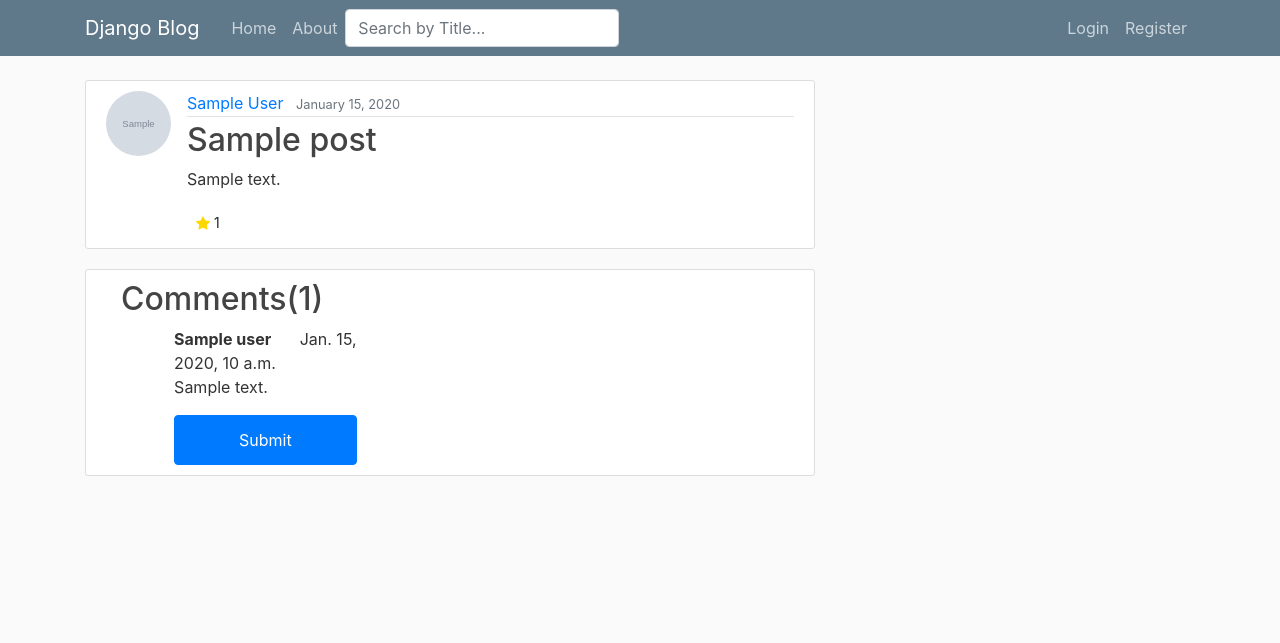
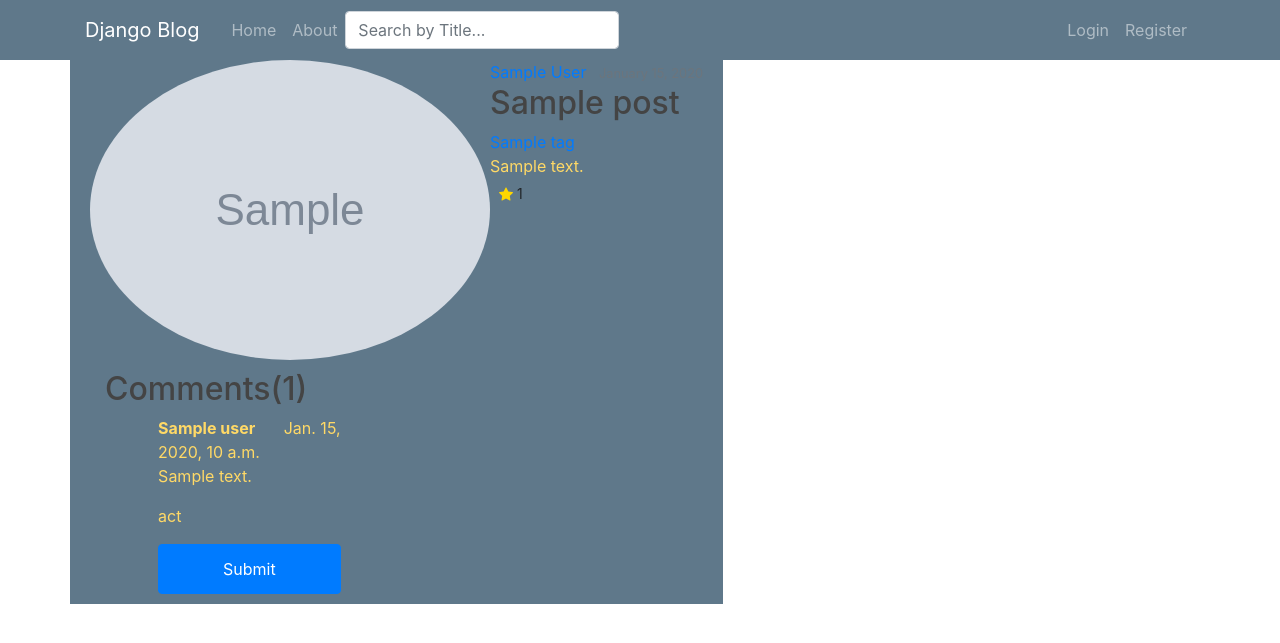
Before and after one commit to sglambert/django_project, a Django app: template blogs_app/templates/blogs_app/post_detail.html in a window 1280 px wide. Shown: the top 643 px of the page. Run offline with Django 3.2, Linux system fonts and the light colour scheme; the template is opened without the code that fills it: most values are stand-ins (such as "Sample title", 1, 10 or a date in 2020); grey boxes marked "Sample" are stand-in pictures; some libraries are stand-ins or nearby versions.

Commit message:
Added post tagging functionality. Users can now add tags to their posts. Clicking on a tag on the home page will also show all posts with that tag. Also started making some changes to styling via CSS and Bootstrap.

```diff
--- a/blogs_app/static/blogs_app/main.css
+++ b/blogs_app/static/blogs_app/main.css
@@ -1,84 +1,65 @@
 body {
   background: #fafafa;
   color: #333333;
-  margin-top: 5rem;
+}
+
+#nav {
+   height: 60px;
+}
+
+#testing {
+  padding-top: 60px;
+}
+
+@media (max-width: 979px) {
+  body {
+    padding-top: 0px;
+  }
 }
 
 h1, h2, h3, h4, h5, h6 {
   color: #444444;
 }
 
-ul {
-  margin: 0;
-}
 
 .bg-steel {
   background-color: #5f788a;
 }
 
+/* Color of text inside posts */
+.media.content-section {
+  color: #ffd966;
+  padding-top: 0px;
+}
+
 .site-header .navbar-nav .nav-link {
-  color: #cbd5db;
+  color: #ffd966;
 }
 
 .site-header .navbar-nav .nav-link:hover {
-  color: #ffffff;
+  color: #ffd966;
 }
 
 .site-header .navbar-nav .nav-link.active {
-  font-weight: 500;
+  font-weight: 50;
 }
 
 .content-section {
-  background: #ffffff;
+  background: #5f788a;
   padding: 10px 20px;
-  border: 1px solid #dddddd;
-  border-radius: 3px;
-  margin-bottom: 20px;
 }
 
+/* Color of post title */
 .article-title {
   color: #444444;
 }
 
 a.article-title:hover {
-  color: #428bca;
-  text-decoration: none;
+  color: ##ffd966;
 }
 
-.article-content {
-  white-space: pre-line;
-}
-
-.article-img {
-  height: 65px;
-  width: 65px;
-  margin-right: 16px;
-}
-
-.article-metadata {
-  padding-bottom: 1px;
-  margin-bottom: 4px;
-  border-bottom: 1px solid #e3e3e3
-}
-
-.article-metadata a:hover {
-  color: #333;
-  text-decoration: none;
-}
 
 .article-svg {
   width: 25px;
   height: 25px;
-  vertical-align: middle;
 }
-
-.account-img {
-  height: 125px;
-  width: 125px;
-  margin-right: 20px;
-  margin-bottom: 16px;
-}
-
-.account-heading {
-  font-size: 2.5rem;
-}
--- a/blogs_app/templates/blogs_app/base.html
+++ b/blogs_app/templates/blogs_app/base.html
@@ -1,4 +1,4 @@
- {% load static %}
+{% load static %}
 <!DOCTYPE html>
 <html>
 <head>
@@ -6,12 +6,12 @@
     <meta charset="utf-8">
     <meta name="viewport" content="width=device-width, initial-scale=1, shrink-to-fit=no">
 
+    <link rel="stylesheet" type="text/css" href="{% static 'blogs_app/main.css' %}">
+
     <link rel="stylesheet" href="https://cdn.jsdelivr.net/npm/bootstrap-icons@1.7.0/font/bootstrap-icons.css">
-    <!-- Bootstrap CSS -->
+
     <link rel="stylesheet" href="https://stackpath.bootstrapcdn.com/bootstrap/4.5.0/css/bootstrap.min.css" integrity="sha384-9aIt2nRpC12Uk9gS9baDl411NQApFmC26EwAOH8WgZl5MYYxFfc+NcPb1dKGj7Sk" crossorigin="anonymous">
 
-
-    <link rel="stylesheet" type="text/css" href="{% static 'blogs_app/main.css' %}">
 
 	{% if title %}
 		<title>Django blog - {{title}} </title>
@@ -27,7 +27,7 @@
 <body>
 
 	<header class="site-header">
-      <nav class="navbar navbar-expand-md navbar-dark bg-steel fixed-top">
+      <nav class="navbar navbar-expand-md navbar-dark bg-steel fixed-top" id="nav">
         <div class="container">
           <a class="navbar-brand mr-4" href="{% url 'blog-home' %}">Django Blog</a>
           <button class="navbar-toggler" type="button" data-toggle="collapse" data-target="#navbarToggle" aria-controls="navbarToggle" aria-expanded="false" aria-label="Toggle navigation">
@@ -40,16 +40,12 @@
               <a class="nav-item nav-link" href="{% url 'blog-about' %}">About</a>
 
               <form method="GET" @submit="checkLength"  action="{% url 'post-search' %}"
-              class="form-inline mt-2 mt-md-0">
-                <input class="form-control mr-sm-2" type="search" id="search" name="search"placeholder="Search by Title..." aria-label="Search" v-model='searchText' >
-
+                    class="form-inline mt-2 mt-md-0">
+                  <input class="form-control mr-sm-2" type="search" id="search"
+                         name="search"placeholder="Search by Title..." aria-label="Search" v-model='searchText'>
               </form>
-
-
             </div>
-
             <!--Navbar Right Side -->
-
             <div class="navbar-nav">
               {% if user.is_authenticated %}
                 <a class="nav-item nav-link" href="{% url 'post-create' %}  ">New Post</a>
@@ -66,9 +62,9 @@
       </nav>
     </header>
 
-     <main role="main" class="container">
+    <main role="main" class="container" id="testing">
       <div class="row">
-        <div class="col-md-8">
+        <div class="col-lg-">
 
           {% if messages %}
             {% for message in messages %}
@@ -83,12 +79,14 @@
           {% block content %}{% endblock %}
 
         </div>
+      </div>
     </main>
 
+
   	<script src="https://code.jquery.com/jquery-3.5.1.slim.min.js" integrity="sha384-DfXdz2htPH0lsSSs5nCTpuj/zy4C+OGpamoFVy38MVBnE+IbbVYUew+OrCXaRkfj" crossorigin="anonymous"></script>
-
     <script src="https://cdn.jsdelivr.net/npm/popper.js@1.16.0/dist/umd/popper.min.js" integrity="sha384-Q6E9RHvbIyZFJoft+2mJbHaEWldlvI9IOYy5n3zV9zzTtmI3UksdQRVvoxMfooAo" crossorigin="anonymous"></script>
     <script src="https://stackpath.bootstrapcdn.com/bootstrap/4.5.0/js/bootstrap.min.js" integrity="sha384-OgVRvuATP1z7JjHLkuOU7Xw704+h835Lr+6QL9UvYjZE3Ipu6Tp75j7Bh/kR0JKI" crossorigin="anonymous"></script>
+
 
     {% block scripts %}
     {% endblock %}
--- a/blogs_app/templates/blogs_app/post_detail.html
+++ b/blogs_app/templates/blogs_app/post_detail.html
@@ -20,13 +20,23 @@
     width: 50px;
     border-radius: 50%;
   }
+  .overlay {
+    opacity:0.5;
+    background-color:#ccc;
+    position:fixed;
+    width:100%;
+    height:100%;
+    top:0px;
+    left:0px;
+    z-index:1000;
+}
 </style>
 {% endblock %}
 
+<div class="overlay">
     {% block content %}
-
     <div id="likeComment">
-	<article class="media content-section">
+        <div class="media content-section">
         <img class="rounded-circle article-img" src="{{ post.author.profile.image.url }}">
             <div class="media-body">
                 <div class="article-metadata">
@@ -43,18 +53,23 @@
                 </div>
 
               <h2 class="article-title">{{ post.title }}</h2>
-          <p class="article-content">{{ post.content|convert_markdown|safe }}</p>
+                {% for tag in post.tags.all %}
+                    <a href="{% url 'posts_by_tag' tag.slug %}">{{tag.name}}</a>
+                {% endfor %}
+              <div class="content">
+                  {{ post.content | convert_markdown|safe }}
+              </div>
 
               <button type="submit" id="like_unlike_btn" name="unlike_button" class="btn btn-sm" status="{{ status }}" user_id="{{ user.pk }}" post_id="{{ post.pk }}">
                 <i class="bi {% if status %}bi-star-fill{% else %}bi-star{% endif %}"></i>
                 <span id="totalLikes">{{ post.likes.count }}</span>
               </button>
             </div>
-
-  </article>
+        </div>
+      </div>
 
 
-    <article class="media content-section">
+        <div class="media content-section">
               <div class="section">
                   <div class="container">
                       <h2>Comments({{post_comments_count}})</h2>
@@ -70,7 +85,7 @@
                                               <b> {{comment.user}}</b>
                                               <time class="ml-4 opaciy-70 small-3"> {{comment.date}}</time>
                                           </div>
-                                      <p> {{comment.content}}</p>
+                                          <p> {{comment.content|convert_markdown|safe }}</p>
                                       </div>
                                   </div>
                                   {% endfor %}
@@ -79,7 +94,7 @@
                               <!--display the form-->
                               <form method="POST" action="{% url 'post-detail' post.id %}">
                                   {% csrf_token %}
-                              <div class="form-group">
+                                  <div class="form-group">act
                                       {{form}}
                                   </div>
                                   <button class="btn btn-primary btn-block" type="submit" value="test"
@@ -91,9 +106,9 @@
                   </div>
               </div>
 
-    </article>
-
+        </div>
     {% endblock content %}
+</div>
 
 {% block scripts %}
 <script>
--- a/blogs_app/templates/blogs_app/post_form.html
+++ b/blogs_app/templates/blogs_app/post_form.html
@@ -1,6 +1,8 @@
 {% extends "blogs_app/base.html" %}
 {% load crispy_forms_tags %}
 {% block content %}
+    <div class="container pt-3">
+    </div>
 
 	<div class="content-section">
 		<form method="POST" >
--- a/blogs_app/templates/blogs_app/user_posts.html
+++ b/blogs_app/templates/blogs_app/user_posts.html
@@ -1,8 +1,9 @@
 {% extends "blogs_app/base.html" %}
 {% block content %}
 <h1 class="mb-3"> Posts by {{ view.kwargs.username }} ({{ page_obj.paginator.count }}) </h1>
+
 	<!-- In Templates context data is accessed by keys -->
-	{% for post in posts %}
+    {% for post in posts %}
 	<article class="media content-section">
     <img class="rounded-circle article-img" src="{{ post.author.profile.image.url }}">
 		<div class="media-body">
@@ -12,6 +13,9 @@
             </div>
             <h2><a class="article-title" href="{% url 'post-detail' post.id %}">{{ post.title }}</a></h2>
             <p class="article-content">{{ post.content }}</p>
+            {% for tag in post.tags.all %}
+                <a href="{% url 'posts_by_tag' tag.slug %}">{{tag.name}}</a>
+            {% endfor %}
         </div>
     </article>
 	{% endfor %}
--- a/blogs_app/urls.py
+++ b/blogs_app/urls.py
@@ -15,6 +15,7 @@
 urlpatterns = [
     path('', PostListView.as_view(), name="blog-home"),
     path('user/<str:username>/', UserPostListView.as_view(), name="user-posts"),
+    path('tags/<slug:tag_slug>/', views.TagIndexView.as_view(), name='posts_by_tag'),
 
     path('post/<int:pk>/', PostDetailView.as_view(), name="post-detail"),
     path('post/new/', PostCreateView.as_view(), name="post-create"),
--- a/requirements.txt
+++ b/requirements.txt
@@ -3,6 +3,7 @@
 django-crispy-forms==1.13.0
 djangorestframework==3.12.4
 django-hitcount==1.3.3
+django-taggit==2.1.0
 markdown==3.3.4
 pytz==2021.3
 sqlparse==0.4.2
```
Also changed, not shown: blogs_app/forms.py (+7 -1 lines), blogs_app/models.py (+23 -20 lines), blogs_app/templates/blogs_app/home.html (+26 -13 lines), blogs_app/templates/blogs_app/post_list.html (added, +33 -0 lines), blogs_app/views.py (+36 -6 lines), README.md, blogs_app/admin.py (line endings or trailing spaces), media/profile_pics/hellothere.jpg (added). Lines whose indentation alone changed are shown as unchanged.
